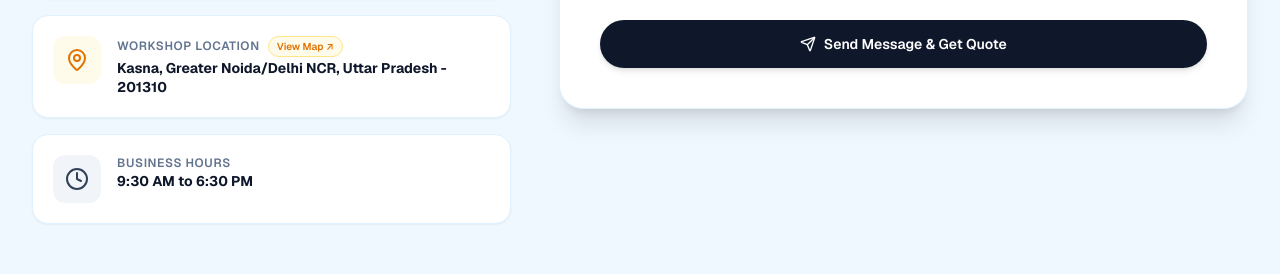
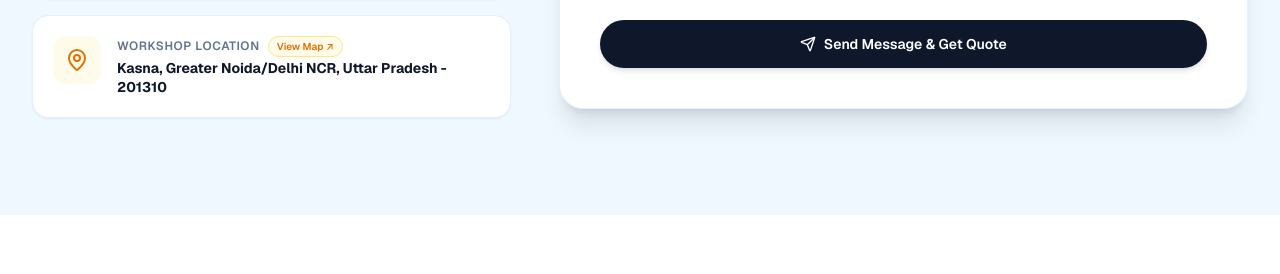
Before and after one commit to MohitManola/RAVI-ARTS, a Next.js app: page /contact in a window 1280 px wide. Shown: the part 1040-1314 px from the top of the page. Built offline with nearby package versions, Linux system fonts and the light colour scheme.

Commit message:
chore(contact): remove business hours card and bottom help banner

```diff
--- a/src/app/contact/page.tsx
+++ b/src/app/contact/page.tsx
@@ -6,7 +6,6 @@ import {
   Phone,
   Mail,
   MapPin,
-  Clock,
   Send,
   CheckCircle2,
   AlertCircle,
@@ -285,21 +284,6 @@ export default function ContactPage() {
                     </span>
                   </div>
                 </a>
-
-                {/* Timings */}
-                <div className="flex items-start gap-4 rounded-2xl bg-white p-5 border border-sky-100 shadow-xs">
-                  <div className="flex h-12 w-12 shrink-0 items-center justify-center rounded-xl bg-slate-100 text-slate-700">
-                    <Clock className="h-6 w-6" />
-                  </div>
-                  <div>
-                    <span className="text-xs font-semibold text-slate-500 uppercase tracking-wider block">
-                      Business Hours
-                    </span>
-                    <span className="text-sm font-bold text-slate-900 block">
-                      9:30 AM to 6:30 PM
-                    </span>
-                  </div>
-                </div>
               </div>
             </div>
 
@@ -698,34 +682,6 @@ export default function ContactPage() {
             </div>
           </div>
 
-          {/* Bottom Help Banner */}
-          <div className="mt-12 rounded-3xl bg-white border border-sky-100 p-6 sm:p-8 text-center space-y-3 shadow-sm">
-            <h3 className="text-base sm:text-lg font-extrabold text-slate-900">
-              Have a Question That Isn&apos;t Answered Here?
-            </h3>
-            <p className="text-xs sm:text-sm text-slate-600 max-w-lg mx-auto">
-              Our workshop team in Kasna is always ready to assist you with material options, custom sizes, and instant factory estimates.
-            </p>
-            <div className="pt-2 flex flex-wrap items-center justify-center gap-3">
-              <a
-                href="tel:+919350036399"
-                className="inline-flex items-center gap-2 rounded-full bg-slate-900 px-5 py-2.5 text-xs sm:text-sm font-bold text-white shadow-sm hover:bg-slate-800 transition-all active:scale-95 cursor-pointer"
-              >
-                <Phone className="h-4 w-4 text-sky-400" />
-                <span>Call +91 93500 36399</span>
-              </a>
-              <a
-                href="https://wa.me/919350036399?text=Hello%20Ravi%20Arts%20Enterprises,%20I%20have%20a%20question%20regarding%20your%20printing%20services."
-                target="_blank"
-                rel="noopener noreferrer"
-                className="inline-flex items-center gap-2 rounded-full bg-[#25D366] hover:bg-[#20ba59] px-5 py-2.5 text-xs sm:text-sm font-bold text-white shadow-sm transition-all active:scale-95 cursor-pointer"
-              >
-                <WhatsAppIcon className="h-4 w-4 fill-white" />
-                <span>Chat on WhatsApp</span>
-              </a>
-            </div>
-          </div>
-
         </div>
       </section>
     </div>
```
